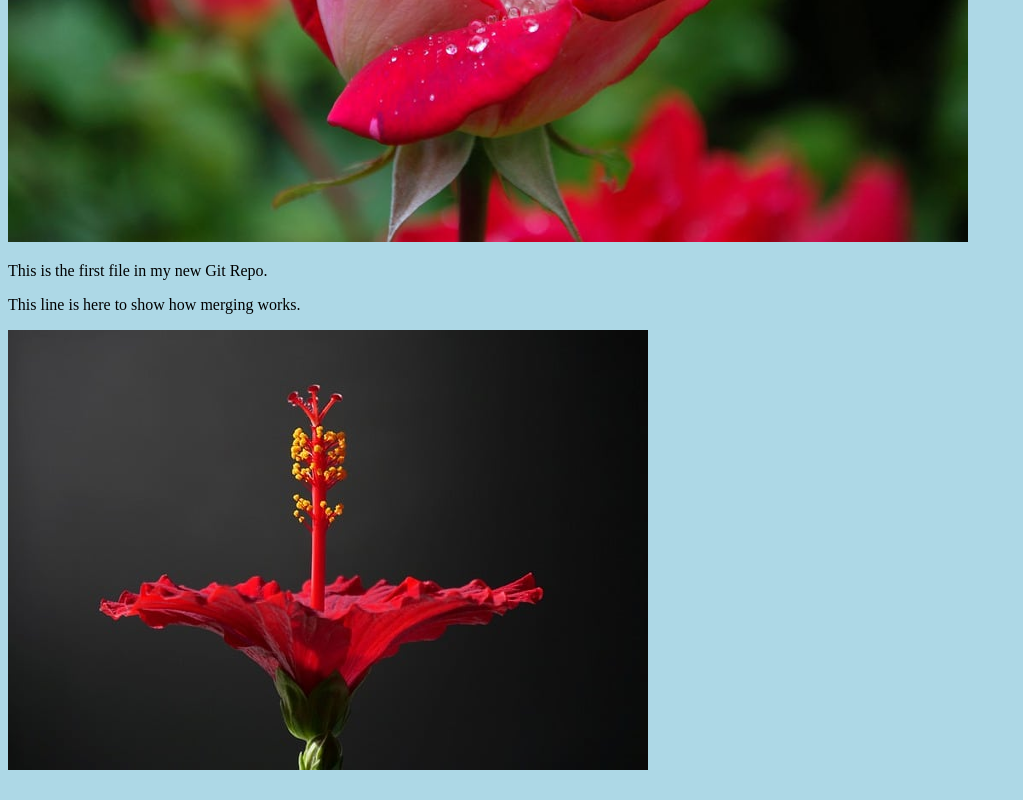
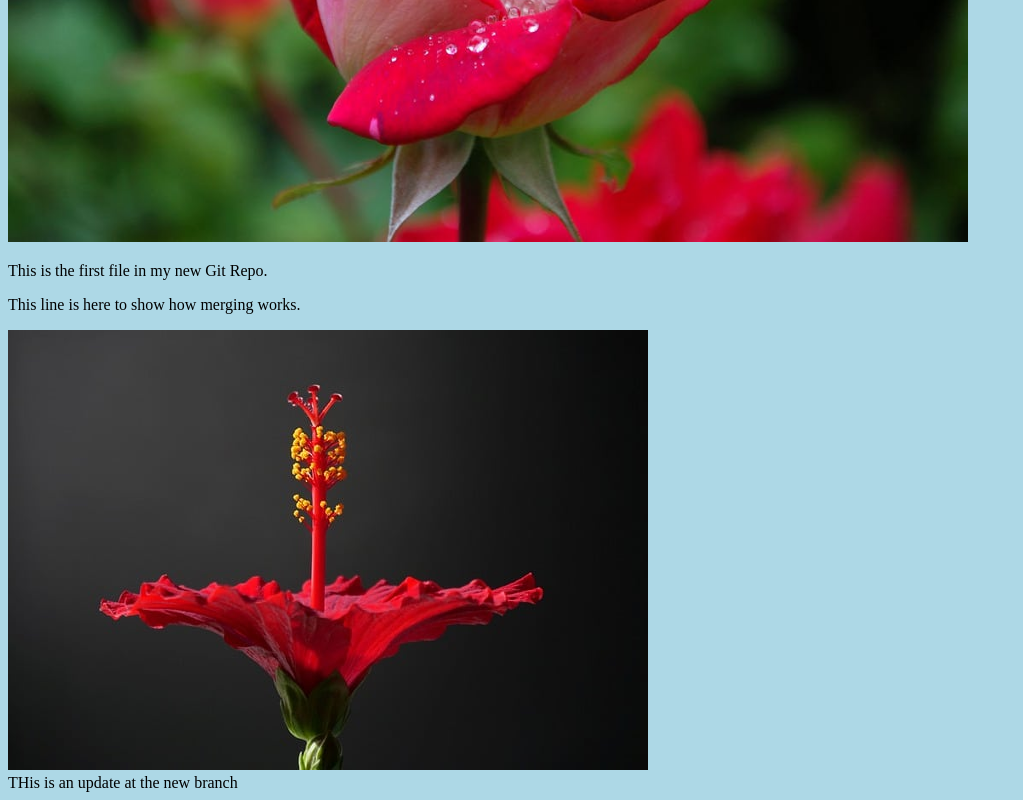
Before and after one commit to egypty3/helloRepo, a plain HTML site: page index.html in a window 1280 px wide. Shown: the part 476-1276 px from the top of the page, without its empty margins (0-1023 px from the left). Drawn offline with Linux system fonts and the light colour scheme.

Commit message:
add an update of a <div>

```diff
--- a/index.html
+++ b/index.html
@@ -13,6 +13,7 @@
 
 <div><img src="img_hello_git.jpg" alt="Hello Git" style="width:100%;max-width:640px"></div>
 
+  <div>THis is an update at the new branch</div>
 
 </body>
 </html>
```
